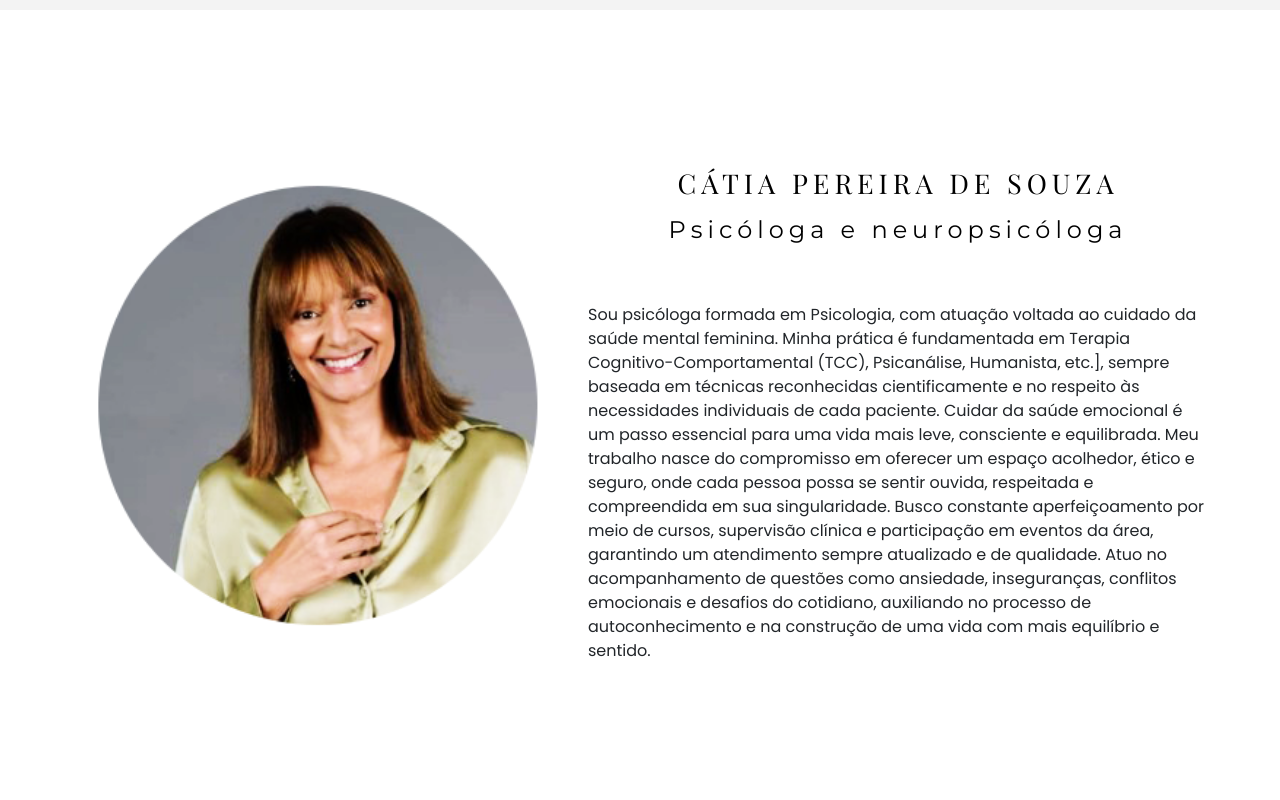
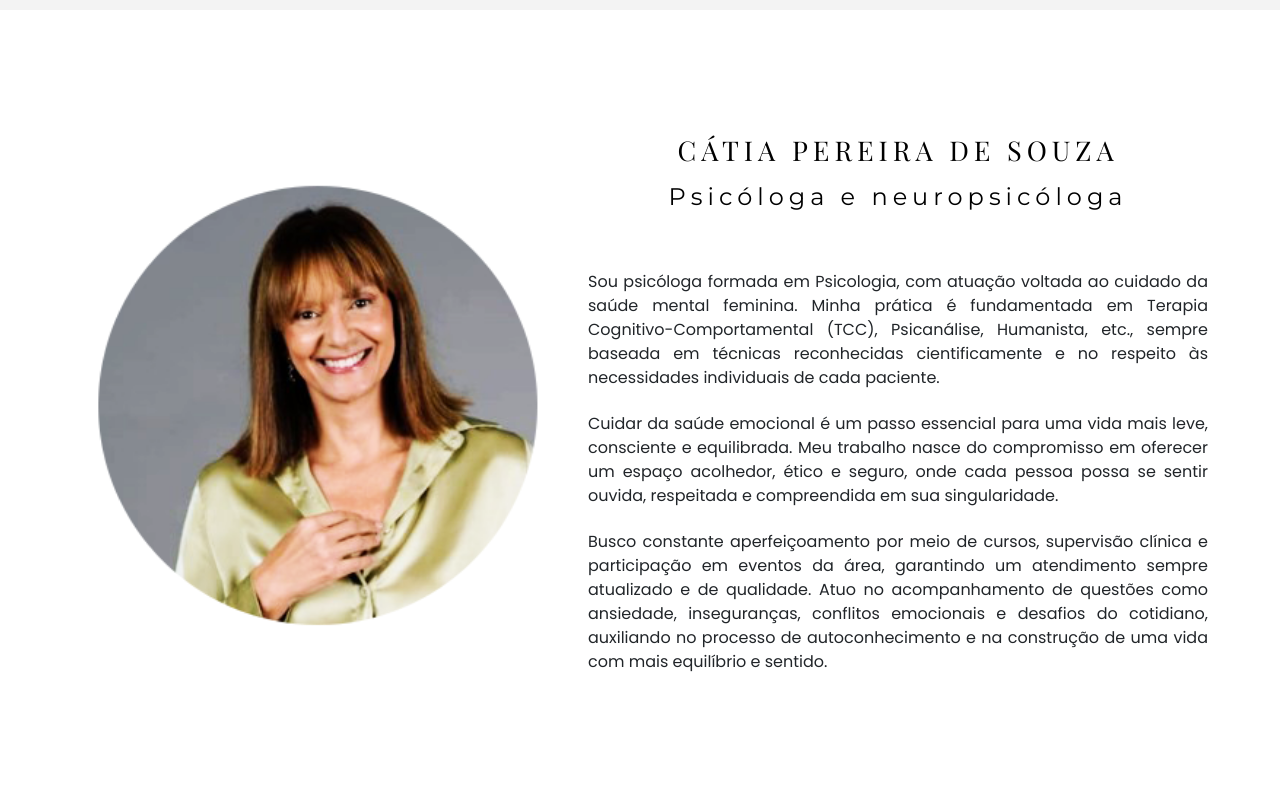
Before and after one commit to kellysouzaa/Psicologia, a plain HTML site: page index.html in a window 1280 px wide. Shown: the part 1660-2460 px from the top of the page. Drawn offline with nearby package versions, Linux system fonts and the light colour scheme.

Commit message:
Add files via upload

```diff
--- a/index.html
+++ b/index.html
@@ -174,12 +174,23 @@ h2{
   letter-spacing: 5px;
   padding-bottom: 50px;
 }
-p{ font-size:0.90rem;
+p{
+   font-size:1.rem;
    font-family: 'Poppins', sans-serif;
    letter-spacing: 5%;
    line-height: 150%;
    text-align: center;
    padding-bottom: 1%;
+ }
+
+ .psobremim{
+    font-size:1.rem;
+   font-family: 'Poppins', sans-serif;
+   letter-spacing: 5%;
+   line-height: 150%;
+   text-align: justify;
+   padding-bottom: 1%;
+
  }
 
 
@@ -369,7 +380,6 @@ input, textarea{
      width:90%;
 
 
-
     }
 
   #MEIO{ flex-direction:column; }
@@ -544,22 +554,21 @@ input, textarea{
 <h1>CÁTIA PEREIRA DE SOUZA</h1>
 <h2>Psicóloga e neuropsicóloga</h2>
 
+<p class="psobremim">
+Sou psicóloga formada em Psicologia, com atuação voltada ao cuidado da saúde mental feminina. Minha prática é fundamentada em Terapia Cognitivo-Comportamental (TCC), Psicanálise, Humanista, etc., sempre baseada em técnicas reconhecidas cientificamente e no respeito às necessidades individuais de cada paciente.
+</p>
 
-Sou psicóloga formada em Psicologia, com atuação voltada ao cuidado da saúde mental feminina. Minha prática é fundamentada em Terapia Cognitivo-Comportamental (TCC), Psicanálise, Humanista, etc.], sempre baseada em técnicas reconhecidas cientificamente e no respeito às necessidades individuais de cada paciente.
+<p class="psobremim">
+Cuidar da saúde emocional é um passo essencial para uma vida mais leve, consciente e equilibrada. Meu trabalho nasce do compromisso em oferecer um espaço acolhedor, ético e seguro, onde cada pessoa possa se sentir ouvida, respeitada e compreendida em sua singularidade.
+
+</p>
 
 
-
-Cuidar da saúde emocional é um passo essencial para uma vida mais leve, consciente e equilibrada. Meu trabalho nasce do compromisso em oferecer um espaço acolhedor, ético e seguro, onde cada pessoa possa se sentir ouvida, respeitada e compreendida em sua singularidade.
-
-
+<p class="psobremim">
 Busco constante aperfeiçoamento por meio de cursos, supervisão clínica e participação em eventos da área, garantindo um atendimento sempre atualizado e de qualidade.
 Atuo no acompanhamento de questões como ansiedade, inseguranças, conflitos emocionais e desafios do cotidiano, auxiliando no processo de autoconhecimento e na construção de uma vida com mais equilíbrio e sentido.
 
-
-
-
-
-
+</p>
 
 
 
```
